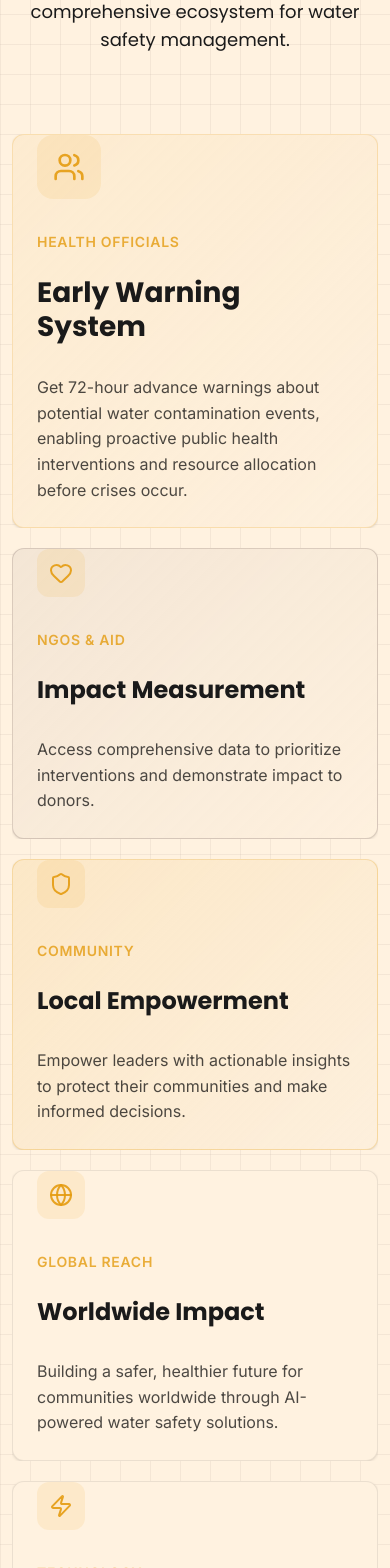
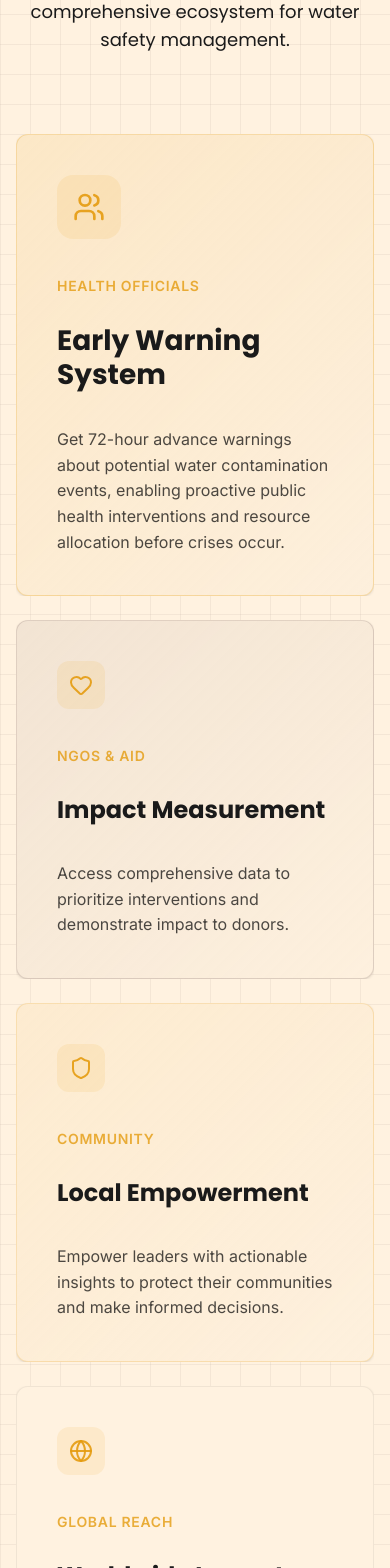
Before and after one commit to keith-ufumeli/ubuntu-aqua, a Next.js app: page / in a window 390 px wide. Shown: the part 6960-8528 px from the top of the page. Built offline with nearby package versions, Linux system fonts and the light colour scheme.

Commit message:
Refine Bento Grid and Card Styles: Enhance alignment, spacing, and visual hierarchy in globals.css for improved layout consistency and responsiveness across various screen sizes.

```diff
--- a/src/app/globals.css
+++ b/src/app/globals.css
@@ -513,59 +513,67 @@
     }
   }
 
-  /* Bento Grid Layout Styles */
+  /* Refined Grid Structure - Stronger Alignment & Spacing */
   .bento-container {
     display: grid;
     grid-template-columns: repeat(12, 1fr);
     grid-template-rows: auto;
-    gap: 1.75rem;
+    gap: 2rem;
     max-width: 1400px;
     margin: 0 auto;
-    padding: 0 2rem;
+    padding: 0 2.5rem;
     align-items: start;
+    justify-items: stretch;
   }
 
-  /* Bento Item Positioning - Balanced Visual Hierarchy */
+  /* Strategic Card Positioning - Balanced Visual Weight Distribution */
   .bento-hero {
     grid-column: 1 / 7;
     grid-row: 1 / 3;
-    min-height: 420px;
+    min-height: 440px;
+    align-self: stretch;
   }
 
   .bento-feature {
     grid-column: 7 / 13;
     grid-row: 1 / 2;
-    min-height: 200px;
+    min-height: 210px;
+    align-self: stretch;
   }
 
   .bento-accent {
     grid-column: 7 / 13;
     grid-row: 2 / 3;
-    min-height: 200px;
+    min-height: 210px;
+    align-self: stretch;
   }
 
   .bento-wide {
     grid-column: 1 / 5;
     grid-row: 3 / 4;
-    min-height: 220px;
+    min-height: 240px;
+    align-self: stretch;
   }
 
   .bento-medium {
     grid-column: 5 / 9;
     grid-row: 3 / 4;
-    min-height: 220px;
+    min-height: 240px;
+    align-self: stretch;
   }
 
   .bento-tall {
     grid-column: 9 / 13;
     grid-row: 3 / 5;
-    min-height: 460px;
+    min-height: 500px;
+    align-self: stretch;
   }
 
   .bento-bottom {
     grid-column: 1 / 9;
     grid-row: 4 / 5;
-    min-height: 220px;
+    min-height: 240px;
+    align-self: stretch;
   }
 
   /* Bento Card Animations - Subtle and Refined */
@@ -598,36 +606,42 @@
     opacity: 1;
   }
 
-  /* Enhanced card variants - Balanced Visual Weight */
+  /* Deliberate Color Hierarchy - Strategic Visual Weight Distribution */
+
+  /* Primary Hero - Strongest visual weight */
   .card-hero {
+    background: linear-gradient(135deg, rgba(228, 155, 15, 0.12) 0%, rgba(250, 235, 215, 0.4) 100%);
+    border: 1px solid rgba(228, 155, 15, 0.25);
+    box-shadow: 0 6px 20px rgba(228, 155, 15, 0.08), 0 2px 8px rgba(0, 0, 0, 0.06);
+  }
+
+  /* Secondary Accent - Medium visual weight */
+  .card-accent {
     background: linear-gradient(135deg, rgba(228, 155, 15, 0.08) 0%, rgba(250, 235, 215, 0.3) 100%);
     border: 1px solid rgba(228, 155, 15, 0.2);
-    box-shadow: 0 4px 12px rgba(0, 0, 0, 0.05);
+    box-shadow: 0 4px 12px rgba(228, 155, 15, 0.06), 0 2px 6px rgba(0, 0, 0, 0.04);
   }
 
+  /* Tertiary Feature - Subtle visual weight */
   .card-feature {
-    background: linear-gradient(135deg, rgba(32, 0, 10, 0.05) 0%, rgba(250, 235, 215, 0.2) 100%);
-    border: 1px solid rgba(32, 0, 10, 0.15);
-    box-shadow: 0 2px 8px rgba(0, 0, 0, 0.04);
+    background: linear-gradient(135deg, rgba(32, 0, 10, 0.06) 0%, rgba(250, 235, 215, 0.25) 100%);
+    border: 1px solid rgba(32, 0, 10, 0.12);
+    box-shadow: 0 3px 10px rgba(0, 0, 0, 0.05);
   }
 
-  .card-accent {
-    background: linear-gradient(135deg, rgba(228, 155, 15, 0.12) 0%, rgba(250, 235, 215, 0.4) 100%);
-    border: 1px solid rgba(228, 155, 15, 0.25);
-    box-shadow: 0 2px 8px rgba(0, 0, 0, 0.04);
+  /* Neutral Minimal - Lightest visual weight */
+  .card-minimal {
+    background: rgba(250, 235, 215, 0.35);
+    border: 1px solid rgba(0, 0, 0, 0.06);
+    box-shadow: 0 2px 8px rgba(0, 0, 0, 0.03);
   }
 
-  .card-minimal {
-    background: rgba(250, 235, 215, 0.4);
-    border: 1px solid rgba(0, 0, 0, 0.08);
-    box-shadow: 0 2px 8px rgba(0, 0, 0, 0.04);
-  }
-
+  /* Contrast Dark - Strategic focal point */
   .card-dark {
-    background: linear-gradient(135deg, rgba(32, 0, 10, 0.85) 0%, rgba(32, 0, 10, 0.9) 100%);
-    border: 1px solid rgba(228, 155, 15, 0.3);
+    background: linear-gradient(135deg, rgba(32, 0, 10, 0.88) 0%, rgba(32, 0, 10, 0.92) 100%);
+    border: 1px solid rgba(228, 155, 15, 0.35);
     color: white;
-    box-shadow: 0 4px 16px rgba(0, 0, 0, 0.1);
+    box-shadow: 0 8px 24px rgba(0, 0, 0, 0.12), 0 4px 12px rgba(228, 155, 15, 0.08);
   }
 
   /* Enhanced bento card styling */
@@ -648,15 +662,44 @@
     box-shadow: 0 12px 24px rgba(0, 0, 0, 0.08), 0 0 0 1px rgba(228, 155, 15, 0.08);
   }
 
-  /* Card content styling - Consistent Typography */
+  /* Card content styling - Standardized Padding & Typography */
   .bento-content {
-    padding: 2rem;
+    padding: 2.5rem;
     height: 100%;
     display: flex;
     flex-direction: column;
-    gap: 1rem;
+    gap: 1.25rem;
     position: relative;
     z-index: 2;
+  }
+
+  /* Standardized padding for all card types */
+  .bento-hero .bento-content {
+    padding: 3rem;
+  }
+
+  .bento-feature .bento-content {
+    padding: 2.5rem;
+  }
+
+  .bento-accent .bento-content {
+    padding: 2.5rem;
+  }
+
+  .bento-wide .bento-content {
+    padding: 2.5rem;
+  }
+
+  .bento-medium .bento-content {
+    padding: 2.5rem;
+  }
+
+  .bento-tall .bento-content {
+    padding: 2.75rem;
+  }
+
+  .bento-bottom .bento-content {
+    padding: 2.5rem;
   }
 
   .bento-header {
@@ -719,104 +762,104 @@
     border-radius: 16px;
   }
 
-  /* Responsive bento adjustments */
+  /* Responsive Grid Adjustments - Maintained Structure */
   @media (max-width: 1200px) {
     .bento-container {
       grid-template-columns: repeat(8, 1fr);
-      gap: 1.5rem;
-      padding: 0 1.5rem;
+      gap: 1.75rem;
+      padding: 0 2rem;
     }
 
     .bento-hero {
       grid-column: 1 / 5;
       grid-row: 1 / 3;
-      min-height: 380px;
+      min-height: 400px;
     }
 
     .bento-feature {
       grid-column: 5 / 9;
       grid-row: 1 / 2;
-      min-height: 180px;
+      min-height: 190px;
     }
 
     .bento-accent {
       grid-column: 5 / 9;
       grid-row: 2 / 3;
-      min-height: 180px;
+      min-height: 190px;
     }
 
     .bento-wide {
       grid-column: 1 / 4;
       grid-row: 3 / 4;
-      min-height: 200px;
+      min-height: 220px;
     }
 
     .bento-medium {
       grid-column: 4 / 7;
       grid-row: 3 / 4;
-      min-height: 200px;
+      min-height: 220px;
     }
 
     .bento-tall {
       grid-column: 7 / 9;
       grid-row: 3 / 5;
-      min-height: 420px;
+      min-height: 460px;
     }
 
     .bento-bottom {
       grid-column: 1 / 7;
       grid-row: 4 / 5;
-      min-height: 200px;
+      min-height: 220px;
     }
   }
 
   @media (max-width: 768px) {
     .bento-container {
       grid-template-columns: repeat(4, 1fr);
-      gap: 1.25rem;
-      padding: 0 1rem;
+      gap: 1.5rem;
+      padding: 0 1.25rem;
     }
 
     .bento-hero {
       grid-column: 1 / 5;
       grid-row: 1 / 2;
-      min-height: 320px;
+      min-height: 340px;
     }
 
     .bento-feature {
       grid-column: 1 / 3;
       grid-row: 2 / 3;
-      min-height: 220px;
+      min-height: 240px;
     }
 
     .bento-accent {
       grid-column: 3 / 5;
       grid-row: 2 / 3;
-      min-height: 220px;
+      min-height: 240px;
     }
 
     .bento-wide {
       grid-column: 1 / 3;
       grid-row: 3 / 4;
-      min-height: 200px;
+      min-height: 220px;
     }
 
     .bento-medium {
       grid-column: 3 / 5;
       grid-row: 3 / 4;
-      min-height: 200px;
+      min-height: 220px;
     }
 
     .bento-tall {
       grid-column: 1 / 3;
       grid-row: 4 / 6;
-      min-height: 380px;
+      min-height: 400px;
     }
 
     .bento-bottom {
       grid-column: 3 / 5;
       grid-row: 4 / 6;
-      min-height: 380px;
+      min-height: 400px;
     }
 
     .bento-hero .bento-title {
@@ -824,15 +867,23 @@
     }
 
     .bento-content {
-      padding: 1.5rem;
+      padding: 2rem;
+    }
+
+    .bento-hero .bento-content {
+      padding: 2.5rem;
+    }
+
+    .bento-tall .bento-content {
+      padding: 2.25rem;
     }
   }
 
   @media (max-width: 480px) {
     .bento-container {
       grid-template-columns: 1fr;
-      gap: 1.25rem;
-      padding: 0 0.75rem;
+      gap: 1.5rem;
+      padding: 0 1rem;
     }
 
     .bento-hero,
@@ -844,7 +895,7 @@
     .bento-bottom {
       grid-column: 1;
       grid-row: auto;
-      min-height: 280px;
+      min-height: 300px;
     }
 
     .bento-hero .bento-title {
@@ -852,7 +903,15 @@
     }
 
     .bento-content {
-      padding: 1.5rem;
+      padding: 2rem;
+    }
+
+    .bento-hero .bento-content {
+      padding: 2.5rem;
+    }
+
+    .bento-tall .bento-content {
+      padding: 2.25rem;
     }
   }
 
```
